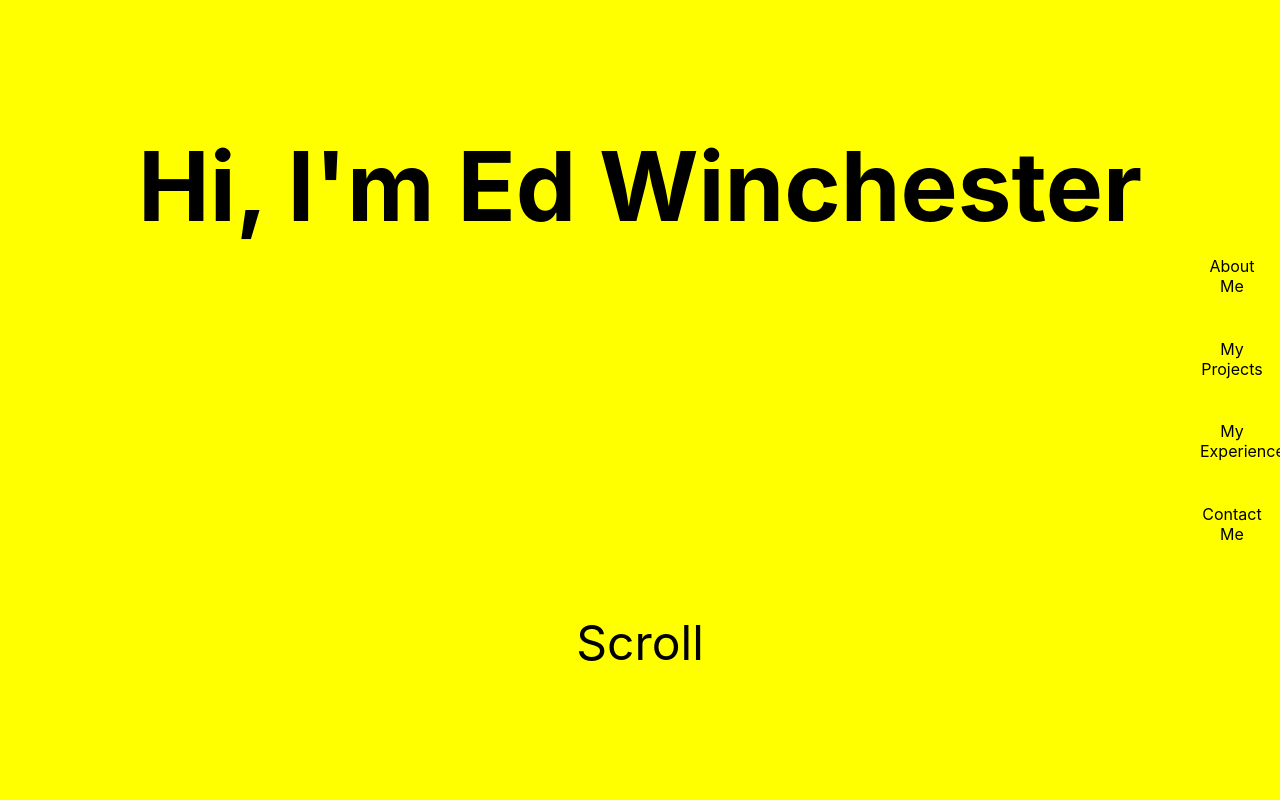
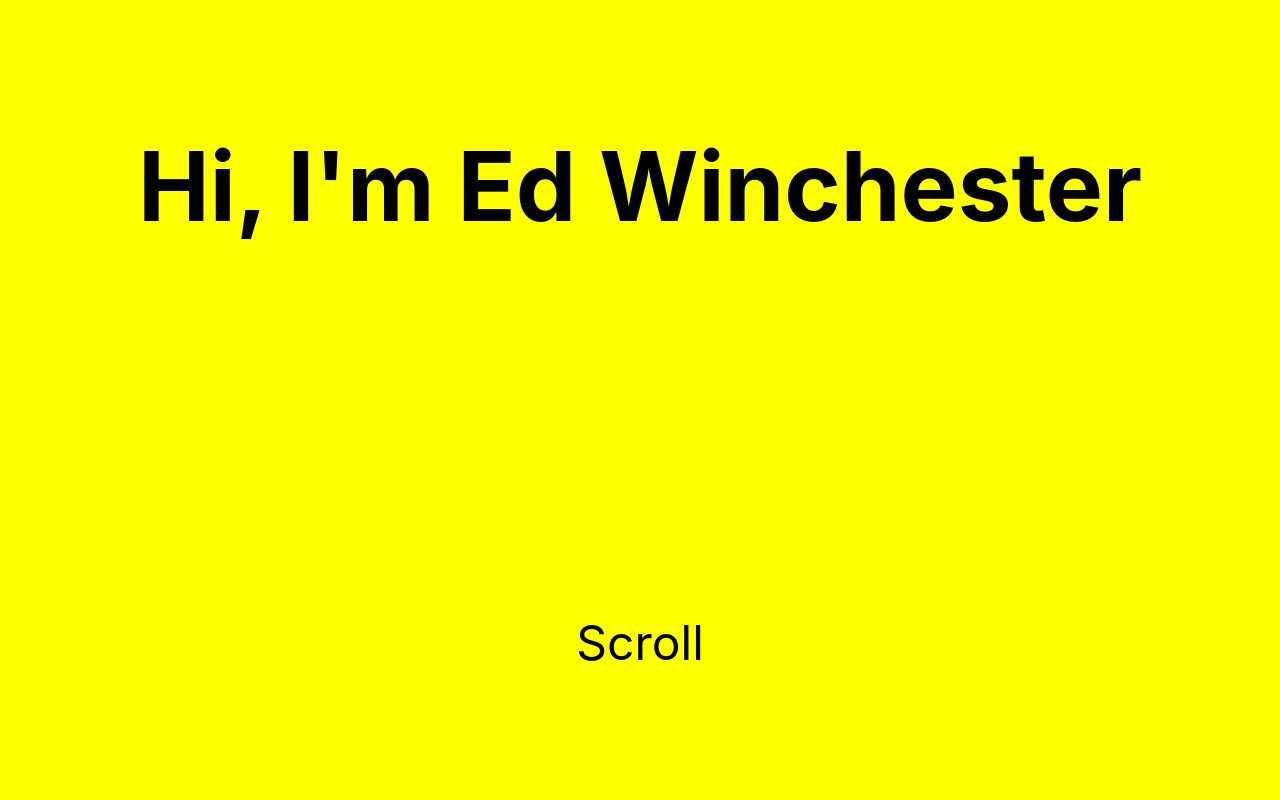
Before and after one commit to PaulHenstridge/portfolio, a React (Create React App) app: page / in a window 1280 px wide. Shown: the top 800 px of the page. Built offline with nearby package versions, Linux system fonts and the light colour scheme.

Commit message:
developed scrolling nav

```diff
--- a/src/App.js
+++ b/src/App.js
@@ -1,5 +1,7 @@
-import logo from './logo.svg';
 import './App.css';
+
+import React, { useState, useEffect, useSyncExternalStore } from 'react';
+
 import Waiting from './components/Waiting';
 import HeroHeader from './components/HeroHeader';
 import AboutMe from './components/AboutMe';
@@ -9,9 +11,27 @@ import Experience from './components/Experience';
 import ScrollNav from './components/ScrollNav';
 
 function App() {
+
+    const [showNav, setShowNav] = useState(false);
+
+    useEffect(() => {
+        const handleScroll = () => { // Hero is 100vh height, when scroll goes beyond, update state.
+            setShowNav(window.scrollY > window.innerHeight / 2);
+        }
+
+        window.addEventListener('scroll', handleScroll);
+
+        // Clean up function
+        return () => {
+            window.removeEventListener('scroll', handleScroll);
+        }
+    }, []); // Empty dependency array means this effect runs once on mount and cleanup on unmount
+
+
     return (
+
         <div className="App">
-            <ScrollNav />
+            {<ScrollNav show={showNav} />}
             <HeroHeader />
             <AboutMe />
             <Projects />
--- a/src/components/AboutMe.js
+++ b/src/components/AboutMe.js
@@ -9,6 +9,7 @@ const AboutMeContainer = styled.section`
     justify-content: space-around;
     align-items: center;
     padding: 6rem;
+    height:100vh;
 
 `
 const InnerContainer = styled.div`
--- a/src/components/Contact.js
+++ b/src/components/Contact.js
@@ -2,7 +2,7 @@ import styled from "styled-components";
 
 const ContactContainer = styled.section`
     background-color:#5d1def;
-    height:50vh;
+    height:100vh;
 `
 
 const Contact = () => {
--- a/src/components/Experience.js
+++ b/src/components/Experience.js
@@ -2,7 +2,7 @@ import styled from "styled-components";
 
 const ExperienceContainer = styled.section`
 background-color: #4152de;
-height: 50vh;
+height: 100vh;
 `
 
 
--- a/src/components/ScrollNav.js
+++ b/src/components/ScrollNav.js
@@ -12,25 +12,30 @@ const ScrollNavWrapper = styled.nav`
     display: flex;
     flex-direction: column;
     justify-content: space-between;
+    opacity: ${props => props.show ? 1 : 0};
+    transition: opacity 0.8s ease;
 `
-const NavLink = styled(ScrollLink)`
+const StyledNavLink = styled(ScrollLink)`
     background-color: transparent;
 
     &.active {
         background-color: red;
-        font-size: 5rem;
     }
 `
+const NavLink = ({ to, children }) => (
+    <StyledNavLink to={to} smooth={true} duration={800} spy={true} activeClass="active" offset={-window.innerHeight / 2.5}>
+        {children}
+    </StyledNavLink>
+);
 
-
-const ScrollNav = () => {
-    return (<ScrollNavWrapper>
-        <NavLink to="aboutme" smooth={true} duration={500} spy={true} activeClass="active" >About Me</NavLink>
-        <NavLink to="projects" smooth={true} duration={500} spy={true} activeClass="active" >My Projects</NavLink>
-        <NavLink to="experience" smooth={true} duration={500} spy={true} activeClass="active" >My Experience</NavLink>
-        <NavLink to="contact" smooth={true} duration={500} spy={true} activeClass="active" >Contact Me</NavLink>
-
-    </ScrollNavWrapper>);
+const ScrollNav = ({ show }) => {
+    return (
+        <ScrollNavWrapper show={show}>
+            <NavLink to="aboutme" >About</NavLink>
+            <NavLink to="projects" >Projects</NavLink>
+            <NavLink to="experience" >Experience</NavLink>
+            <NavLink to="contact" >Contact</NavLink>
+        </ScrollNavWrapper>);
 }
 
 export default ScrollNav;
```
Also changed, not shown: src/logo.svg (deleted), 1 other file (tests, documents, lock files or other folders).
